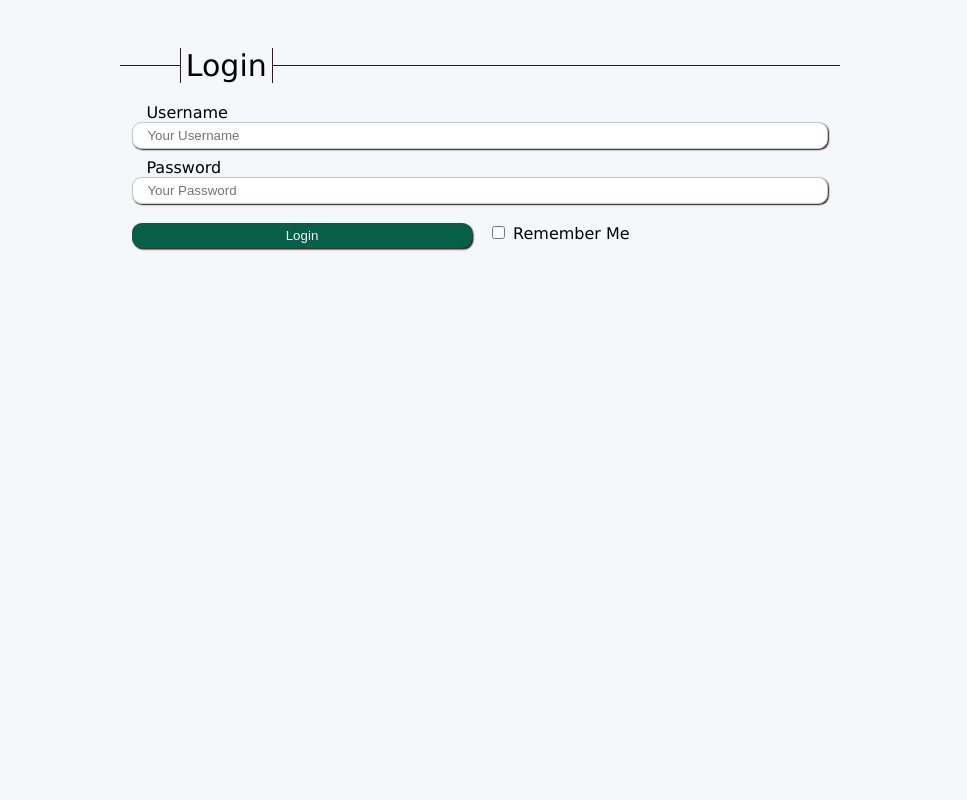
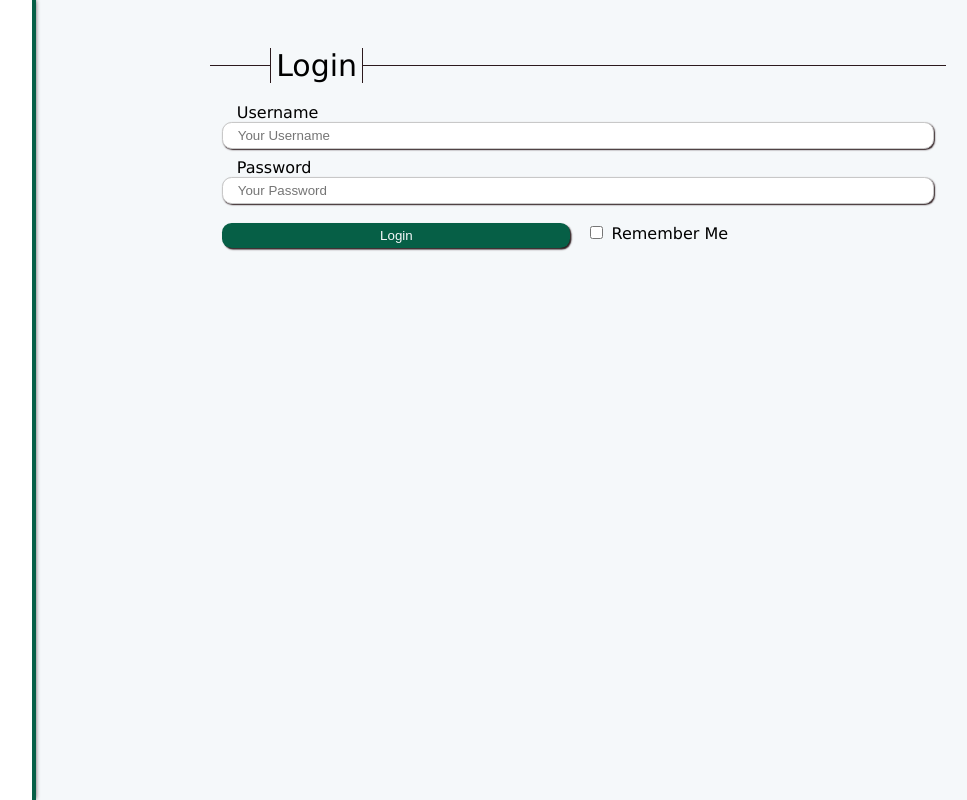
Before and after one commit to BigBeill/food-website, a PHP site: page /login.html in a window 1280 px wide. Shown: the whole page, without its empty margins (160-1127 px from the left). Run offline with PHP 8.4, Linux system fonts and the light colour scheme.

Commit message:
Login-02

```diff
--- a/login.html
+++ b/login.html
@@ -9,6 +9,10 @@
 </head>
 
 <body>
+    <nav>
+
+    </nav>
+
     <div class="mainDiv">
         <fieldset class="fieldsetTypeA centred">
             <legend>Login</legend>
--- a/styles/main.css
+++ b/styles/main.css
@@ -4,16 +4,52 @@
     background-color: #f5f8fa;
 }
 
+body{
+    margin: 0rem;
+    padding: 0rem;
+    width: 100%;
+    height: 100%;
+    overflow-x: hidden;
+}
+
+
+
+
+
+/* css for nav */
+
+nav{
+    position: fixed;
+    top: 0;
+    width: 12rem;
+    height: 100%;
+    border-right: 0.3rem solid #065f46;
+    box-shadow: 0.03rem 0.03rem 0.3rem #2C1A1D;
+    display: flex;
+    flex-direction: column;
+    background-color: #ffffff;
+}
+
+.mainDiv{
+    padding-left: 12.3rem;
+    width: auto;
+    height: auto;
+}
+
+
+
+
 
 /* css for fieldsets */
 
 .fieldsetTypeA {
     width: 100%;
-    max-width: 45rem;
+    max-width: 46rem;
+    margin: .3rem;
     margin-top: 3rem;
     box-sizing: border-box;
     border: none;
-    border-top:0.1rem solid #2C1A1D;
+    border-top:0.09rem solid #2C1A1D;
 }
 
 .fieldsetTypeA legend {
```
